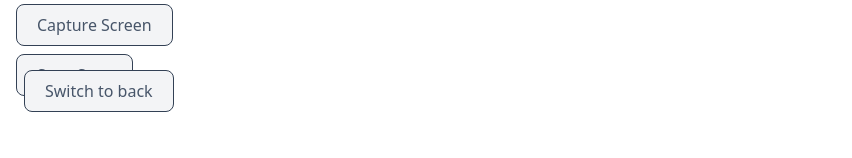
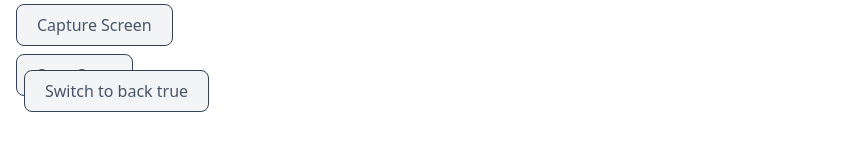
Before and after one commit to JunaidSahar/driving-licence-scaner, a Vue app: page / in a window 1280 px wide. Shown: the part 142-300 px from the top of the page, without its empty margins (0-852 px from the left). Built offline with nearby package versions, Linux system fonts and the light colour scheme.

Commit message:
minor fix

```diff
--- a/src/App.vue
+++ b/src/App.vue
@@ -42,7 +42,7 @@
           class="bg-gray-100 absolute bottom-2 left-2 border border-slate-700 px-5 py-2 rounded-lg text-slate-600"
           @click="toggleCameraMode"
         >
-          Switch to back
+          Switch to back {{ toggleCamera }}
         </button>
       </div>
     </div>
@@ -97,7 +97,7 @@ const openWebcam = () => {
     .getUserMedia({
       video: {
         facingMode: {
-          exact: toggleCamera ? "user" : "environment",
+          exact: toggleCamera.value ? "user" : "environment",
         },
       },
     })
@@ -114,7 +114,9 @@ const openWebcam = () => {
 
 const toggleCameraMode = () => {
   toggleCamera.value = !toggleCamera.value;
-  openWebcam(); // Reopen the webcam with the updated camera mode
+  setTimeout(() => {
+    openWebcam(); // Reopen the webcam with the updated camera mode
+  }, 1000);
 };
 
 const captureScreen = () => {
```
